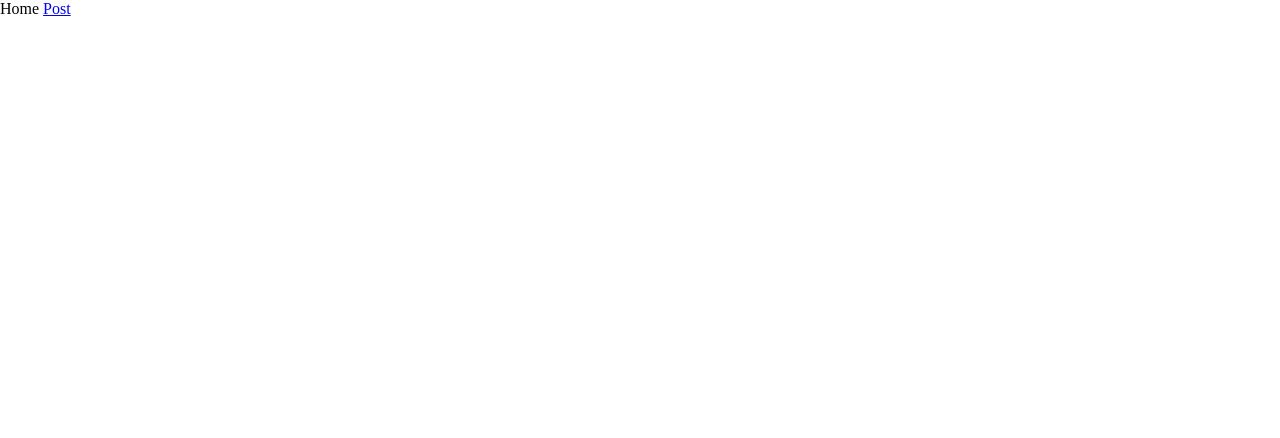
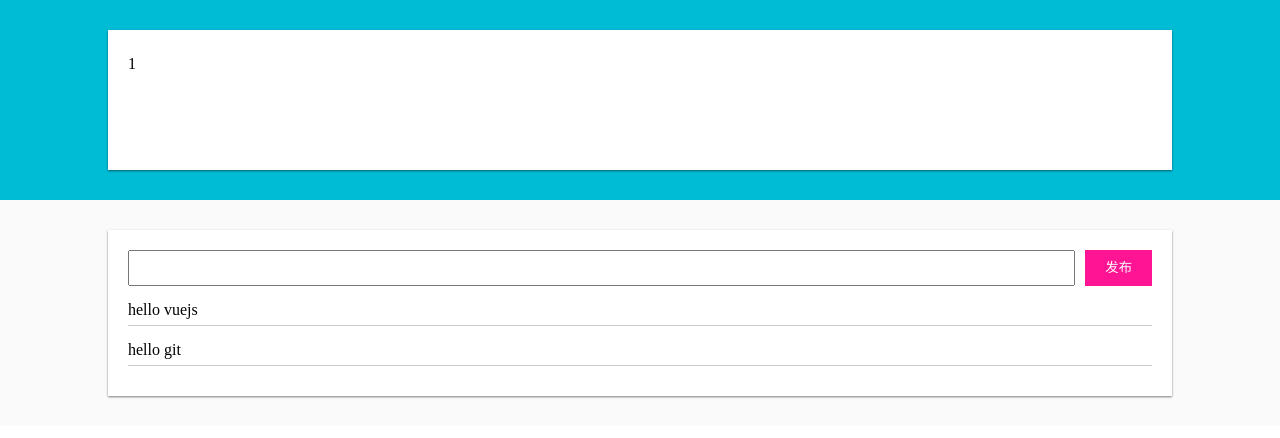
Before and after one commit to liulu1012/vuex-demo, a Vue app: page /post/1 in a window 1280 px wide. Shown: the top 438 px of the page. Built offline with nearby package versions, Linux system fonts and the light colour scheme.

Commit message:
vue-router dynamic params

```diff
--- a/src/components/Home.vue
+++ b/src/components/Home.vue
@@ -1,6 +1,6 @@
 <template>
   <div class="home">
     Home
-    <router-link to='/post'>Post</router-link>
+    <router-link to='/post/888'>Post</router-link>
   </div>
 </template>
--- a/src/components/Post.vue
+++ b/src/components/Post.vue
@@ -1,7 +1,7 @@
 <template>
   <div class="post">
     <div class="upper">
-      <post-body :postId='myId'></post-body>
+      <post-body :postId="postId"></post-body>
     </div>
     <div class="bottom">
       <comment-box></comment-box>
@@ -16,9 +16,9 @@
   export default {
     name: 'post',
     components: {PostBody, CommentBox},
-    data: function () {
-      return {
-        myId: '1235'
+    computed: {
+      postId: function () {
+        return this.$route.params.id
       }
     }
   }
--- a/src/router/index.js
+++ b/src/router/index.js
@@ -6,6 +6,7 @@ import Post from '@/components/Post'
 Vue.use(Router)
 
 export default new Router({
+  mode: 'history',
   routes: [
     {
       path: '/',
@@ -13,7 +14,7 @@ export default new Router({
       component: Home
     },
     {
-      path: '/post',
+      path: '/post/:id',
       name: 'Post',
       component: Post
     }
```
